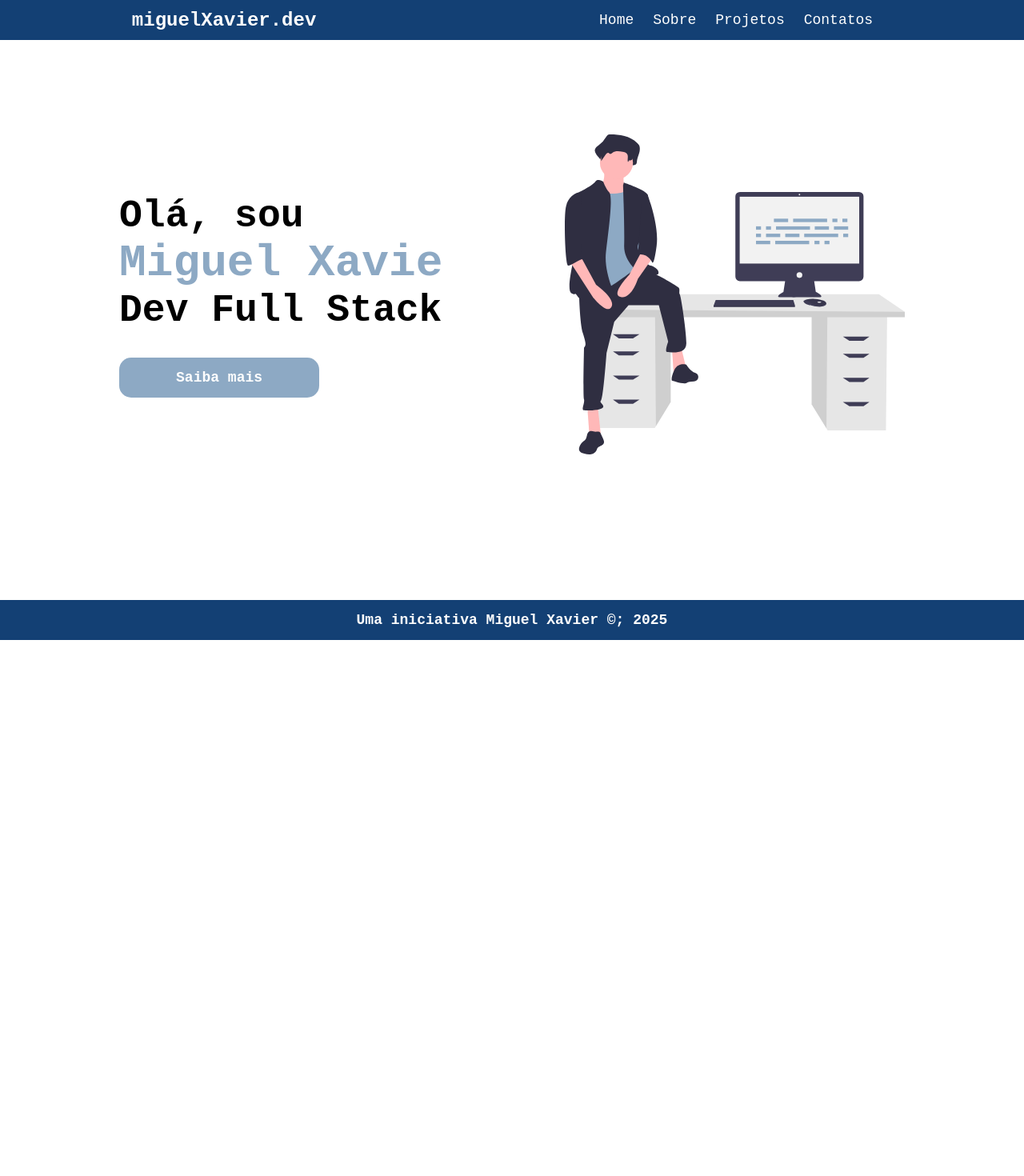
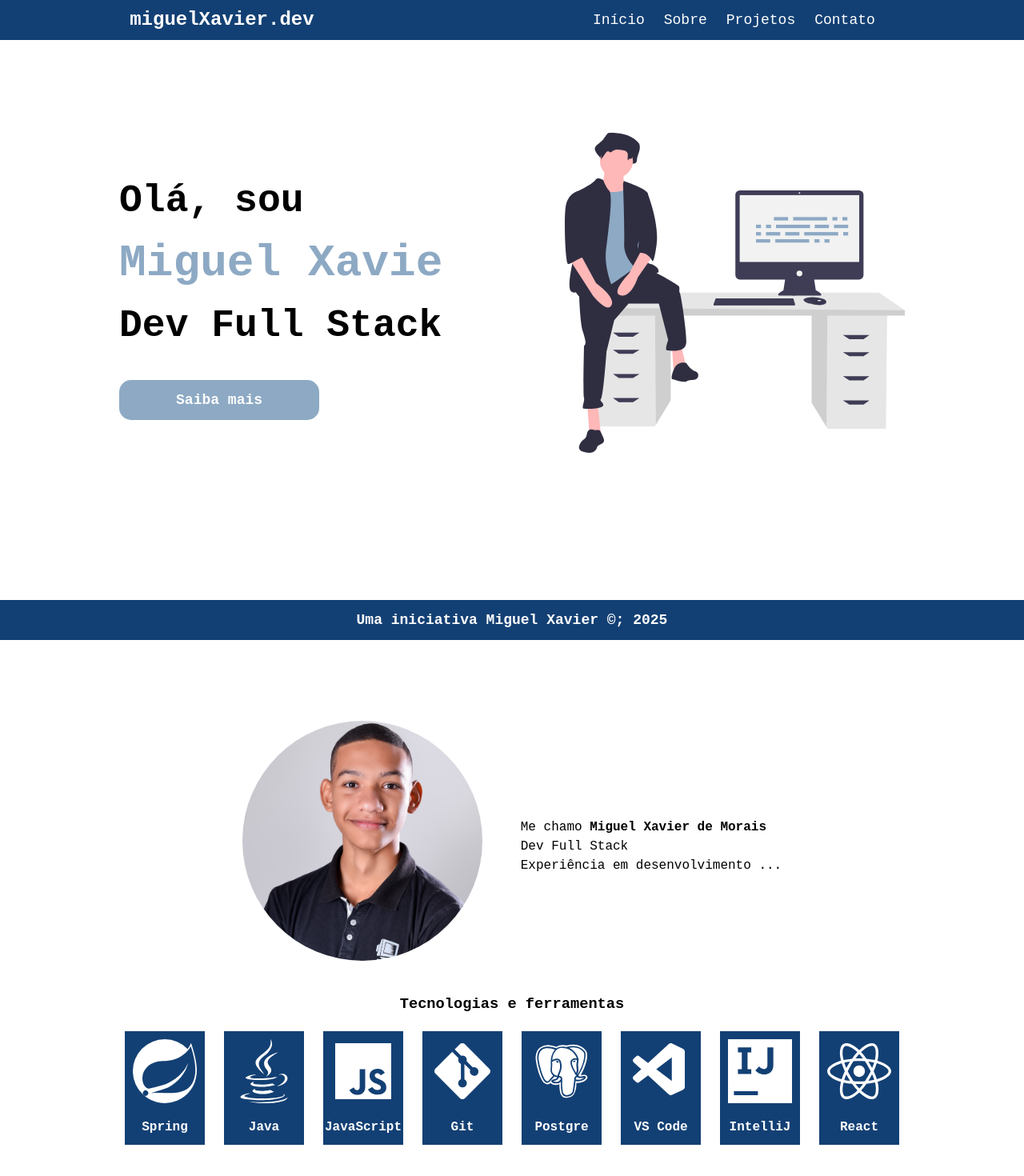
Before and after one commit to Goguel/Portifolio, a React (Vite) app: page / in a window 1280 px wide. Shown: the top 1470 px of the page at 80% size. Before the commit the page ends 800 px from the top, so only its background shows below. Built offline with nearby package versions, Linux system fonts and the light colour scheme; a web font is replaced by a local one.

Commit message:
feat: Put everything on just one page

```diff
--- a/src/components/Header/index.jsx
+++ b/src/components/Header/index.jsx
@@ -20,10 +20,10 @@ function Header() {
                 className={`${ styles.menuSandwich } ${ showMenu ? styles.show : ''}`}
                 onClick={toggleMenu}
             >
-                <Link to="/">Home</Link>
-                <Link to="/sobre">Sobre</Link>
-                <Link to="/projetos">Projetos</Link>
-                <Link to="/contatos">Contatos</Link>
+                <a href="#home">Início</a>
+                <a href="#sobre">Sobre</a>
+                <a href="#projetos">Projetos</a>
+                <a href="#contatos">Contato</a>
             </nav>
             <div
                 className={styles.menuButton}
--- a/src/index.css
+++ b/src/index.css
@@ -15,6 +15,13 @@
   --colorGray: #222222;
 }
 
+html {
+  scroll-behavior: smooth;
+  overflow-x: hidden;
+  font-size: 16px;
+  line-height: 1.5;
+}
+
 * {
   margin: 0;
   padding: 0;
--- a/src/pages/Contatos/index.jsx
+++ b/src/pages/Contatos/index.jsx
@@ -5,7 +5,7 @@ import { FaLinkedin, FaInstagram } from "react-icons/fa";
 
 function Contatos() {
     return (
-        <section className={styles.contatos}>
+        <section id="contatos" className={styles.contatos}>
             <h2>Contatos</h2>
             <h3>Entre em contato</h3>
             <p>Para que possamos conversar mais sobre.</p>
--- a/src/pages/Home/home.module.css
+++ b/src/pages/Home/home.module.css
@@ -5,6 +5,8 @@
     display: flex;
     align-items: center;
     justify-content: space-evenly;
+
+    margin-bottom: 100px;
 }
 
 .home img {
--- a/src/pages/Home/index.jsx
+++ b/src/pages/Home/index.jsx
@@ -1,18 +1,17 @@
-import { Link } from 'react-router-dom'
 import styles from './home.module.css'
 
 function Home() {
     return (
-        <section className={styles.home}>
+        <section id="home" className={styles.home}>
             <div className={styles.apresentacao}>
             <p className={styles.txt}>
                 <p>Olá, sou</p>
                 <h1 className={styles.nome}>Miguel Xavier</h1>
                 <p>Dev Full Stack</p>
             </p>
-            <Link to="/sobre" className={`${styles.btn} ${styles.btnInfo}`}>
+            <a href="#sobre" className={`${styles.btn} ${styles.btnInfo}`}>
                 Saiba mais
-            </Link>
+            </a>
             </div>
             <figure>
             <img className={styles.img_home} src="/homeImg.svg" alt="Imagem da home" />
--- a/src/pages/PageBase/index.jsx
+++ b/src/pages/PageBase/index.jsx
@@ -1,14 +1,13 @@
-import { Outlet } from "react-router-dom"
 import Container from "../../components/Container"
 import Footer from "../../components/Footer"
 import Header from "../../components/Header"
 
-function PageBase() {
+function PageBase({ children }) {
     return (
         <main>
             <Header />
             <Container>
-                 <Outlet />
+                 { children }
             </Container>
             <Footer />
         </main>
--- a/src/pages/Projetos/index.jsx
+++ b/src/pages/Projetos/index.jsx
@@ -4,7 +4,7 @@ import projetos from '../../data/projetos.js'
 
 function Projetos() {
     return (
-        <section className={styles.projetos}>
+        <section id="projetos" className={styles.projetos}>
             <h2>Projetos</h2>
             <section className={styles.lista}>
                 {projetos.map((projeto) => (
--- a/src/pages/Sobre/Sobre.module.css
+++ b/src/pages/Sobre/Sobre.module.css
@@ -5,6 +5,8 @@
     flex-direction: column;
     align-items: center;
     justify-content: center;
+
+    margin-bottom: 100px;
 }
 
 /*Foto e biografia*/
--- a/src/pages/Sobre/index.jsx
+++ b/src/pages/Sobre/index.jsx
@@ -11,7 +11,7 @@ import { FaReact } from "react-icons/fa";
 
 function Sobre() {
     return (
-        <section className={styles.sobre}>
+        <section id="sobre" className={styles.sobre}>
             <div className={styles.bio}>
                 <img src={avatar} alt="Foto de Miguel Xavier" className={styles.avatar} />
                 <div className={styles.txts}>
--- a/src/routes.jsx
+++ b/src/routes.jsx
@@ -10,13 +10,18 @@ function AppRoutes() {
     return (
         <BrowserRouter>
             <Routes>
-                <Route path="/" element={<PageBase />} >
-                    <Route index element={ <Home /> } />
-                    <Route path="/sobre" element={ <Sobre /> } />
-                    <Route path="/projetos" element={ <Projetos /> } />
-                    <Route path="/contatos" element={ <Contatos /> } />
-                    <Route path="*" element={ <Page404 /> } />
-                </Route>
+                <Route
+                    path="/"
+                    element={
+                        <PageBase>
+                            <Home />
+                            <Sobre />
+                            <Projetos />
+                            <Contatos />
+                        </PageBase>
+                    }
+                />
+
             </Routes>
         </BrowserRouter>
     )
```
